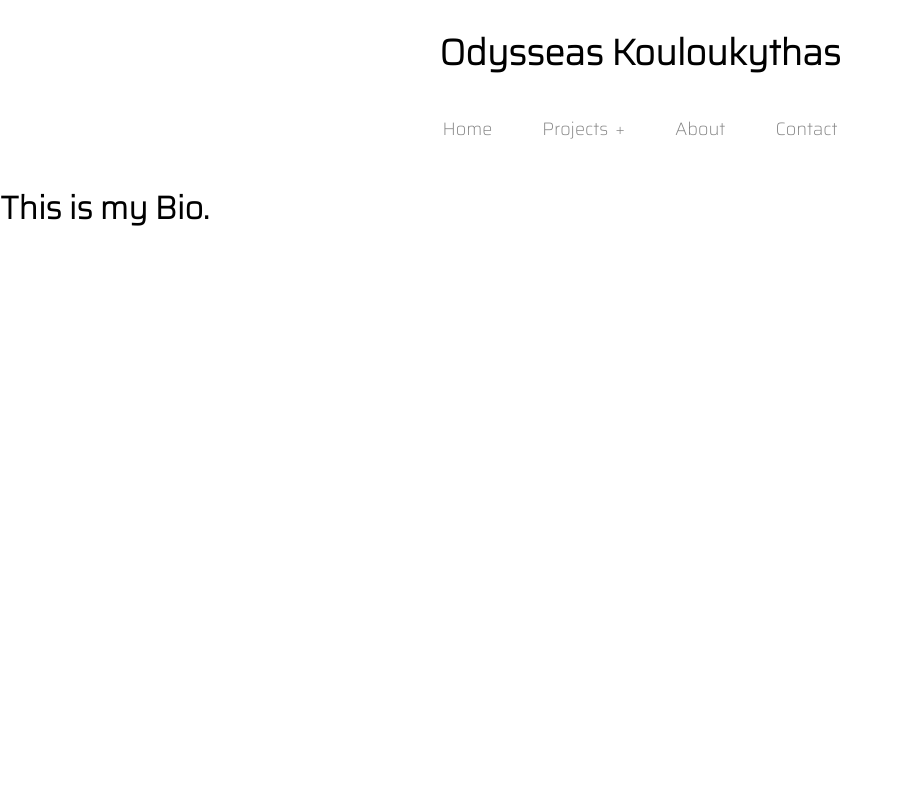
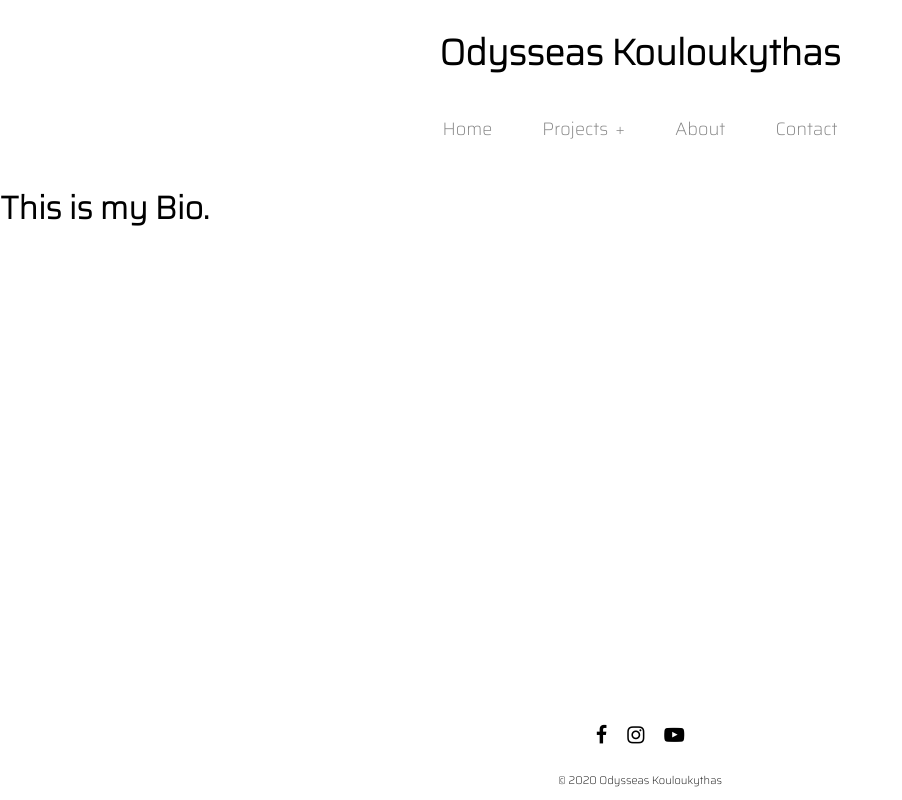
Before and after one commit to odysseas1991/my-photography-portfolio, a React (Create React App) app: page /about in a window 1280 px wide. Shown: the whole page, without its empty margins (0-902 px from the left). Built offline with nearby package versions, Linux system fonts and the light colour scheme.

Commit message:
Added footer component with social media icons and copyright.

```diff
--- a/public/index.html
+++ b/public/index.html
@@ -18,6 +18,10 @@
     <link
       href="https://fonts.googleapis.com/css2?family=Saira:wght@200&display=swap"
       rel="stylesheet"
+    />
+    <link
+      rel="stylesheet"
+      href="https://cdnjs.cloudflare.com/ajax/libs/font-awesome/4.7.0/css/font-awesome.min.css"
     />
     <!--
       Notice the use of %PUBLIC_URL% in the tags above.
--- a/src/App.js
+++ b/src/App.js
@@ -6,6 +6,7 @@ import './App.css';
 import Header from './components/header/header.component';
 import HomePage from './pages/homepage/homepage.component';
 import AboutPage from './pages/about/about.component';
+import Footer from './components/footer/footer.component';
 
 function App() {
   return (
@@ -15,6 +16,7 @@ function App() {
         <Route exact path='/' component={HomePage} />
         <Route path='/about' component={AboutPage} />
       </Switch>
+      <Footer />
     </div>
   );
 }
--- /dev/null
+++ b/src/components/footer/footer.component.jsx
@@ -0,0 +1,30 @@
+import React from 'react';
+
+import './footer.styles.scss';
+
+const Footer = () => (
+  <div className='footer'>
+    <div className='social-icons'>
+      <div className='icon'>
+        <a href='https://www.facebook.com/odysseas.oddy' target='blank'>
+          <i className='fa fa-facebook' />
+        </a>
+      </div>
+      <div className='icon'>
+        <a href='https://www.instagram.com/oddypk/' target='blank'>
+          <i className='fa fa-instagram' />
+        </a>
+      </div>
+      <div className='icon'>
+        <a href='https://www.youtube.com/user/19odysseas91/' target='blank'>
+          <i className='fa fa-youtube-play' />
+        </a>
+      </div>
+    </div>
+    <div className='copyright'>
+      <p>&copy; 2020 Odysseas Kouloukythas</p>
+    </div>
+  </div>
+);
+
+export default Footer;
--- /dev/null
+++ b/src/components/footer/footer.styles.scss
@@ -0,0 +1,34 @@
+.footer {
+  position: fixed;
+  bottom: 0;
+  width: 100%;
+  display: flex;
+  flex-direction: column;
+  align-items: center;
+
+  .social-icons {
+    display: flex;
+
+    .icon {
+      padding: 10px;
+      font-size: 20px;
+      transition: 0.3s;
+
+      a {
+        color: black;
+      }
+
+      &:hover {
+        transform: translate(0, -8px);
+        a {
+          color: grey;
+        }
+      }
+    }
+  }
+
+  .copyright {
+    display: flex;
+    font-size: 11px;
+  }
+}
```
Also changed, not shown: 1 other file (tests, documents, lock files or other folders).
